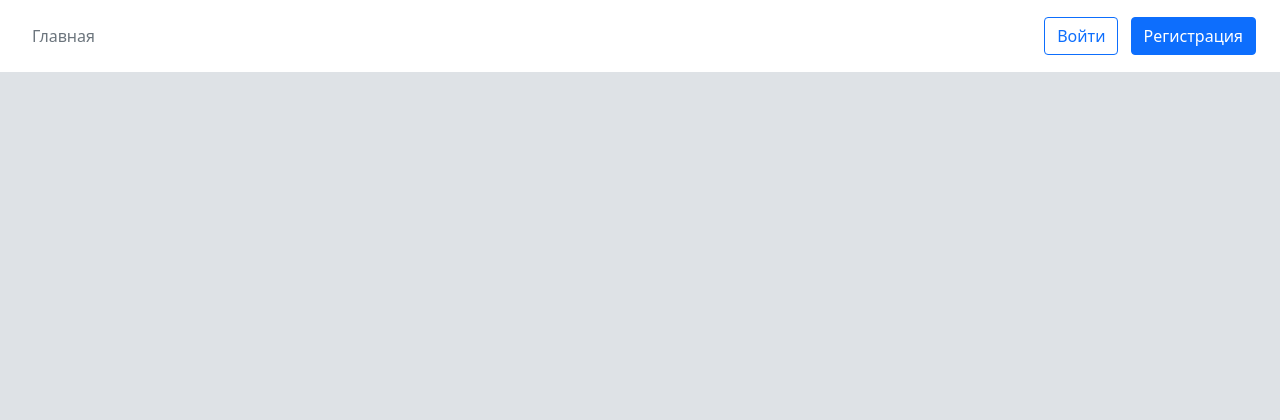
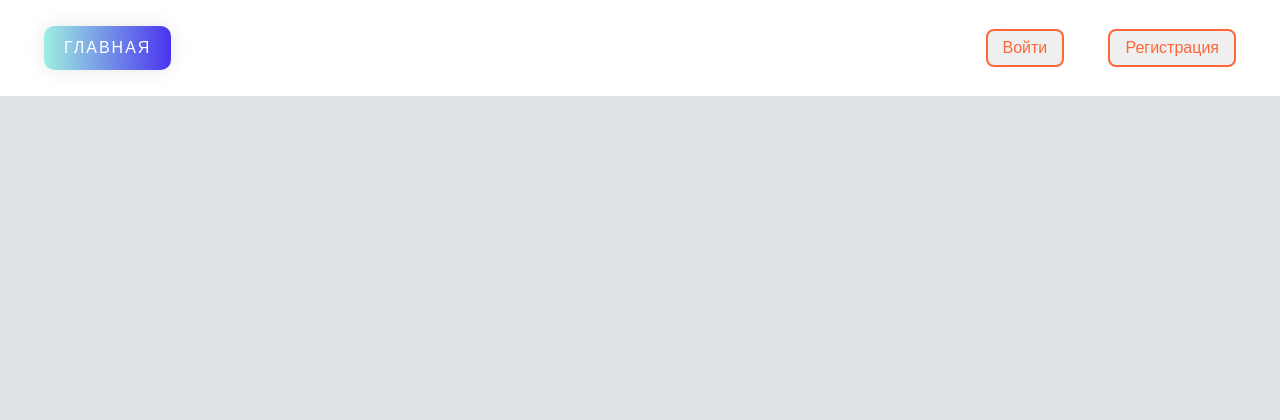
Before and after one commit to KappaRoss2/pub_search, a Django app: page / in a window 1280 px wide. Shown: the top 420 px of the page. Run offline with Django 4.2, Linux system fonts and the light colour scheme.

Commit message:
add base.html, edit main.css

```diff
--- a/pub_search/main/static/main/css/main.css
+++ b/pub_search/main/static/main/css/main.css
@@ -81,13 +81,62 @@ a:hover {
 }
 
 .header_container_ul_li {
-    padding-right: 0.5rem!important;
-    padding-left: 0.5rem!important;
-    text-decoration: none;
-    color: #6c757d;
-    display: block;
-    padding: 0.5rem 1rem;
-    transition: color .15s ease-in-out,background-color .15s ease-in-out,border-color .15s ease-in-out;
+      text-decoration: none;
+      display: inline-block;
+      color: white;
+      padding: 10px 20px;
+      margin: 10px 20px;
+      border-radius: 10px;
+      font-family: 'Montserrat', sans-serif;
+      text-transform: uppercase;
+      letter-spacing: 2px;
+      background-image: linear-gradient(to right, #9EEFE1 0%, #4830F0 51%, #9EEFE1 100%);
+      background-size: 200% auto;
+      box-shadow: 0 0 20px rgba(0, 0, 0, .1);
+      transition: .5s;
+}
+
+.header_container_ul_li:hover {
+  background-position: right center;
+}
+
+.header_container_button {
+    text-align: right;
+}
+
+.header_container_button_click {
+      text-decoration: none;
+      display: inline-block;
+      padding: 5px 15px;
+      margin: 10px 20px;
+      position: relative;
+      overflow: hidden;
+      border: 2px solid #fe6637;
+      border-radius: 8px;
+      font-family: 'Montserrat', sans-serif;
+      color: #fe6637;
+      transition: .2s ease-in-out;
+}
+
+.header_container_button_click:before {
+  content: "";
+  background: linear-gradient(90deg, rgba(255, 255, 255, .1), rgba(255, 255, 255, .5));
+  height: 50px;
+  width: 50px;
+  position: absolute;
+  top: -8px;
+  left: -75px;
+  transform: skewX(-45deg);
+}
+
+.header_container_button_click:hover {
+  background: #fe6637;
+  color: #fff;
+}
+
+.header_container_button_click:hover:before {
+  left: 150px;
+  transition: .5s ease-in-out;
 }
 
 .footer_container {
@@ -126,3 +175,10 @@ a:hover {
 }
 
 }
+
+@media (min-width: 768px){
+.header_container_button {
+    flex: 0 0 auto;
+    width: 25%;
+}
+}
--- /dev/null
+++ b/pub_search/main/templates/main/base.html
@@ -0,0 +1,31 @@
+{% load static %}
+<!doctype html>
+<html lang="en">
+<head>
+    <meta charset="UTF-8">
+    <meta name="viewport"
+          content="width=device-width, user-scalable=no, initial-scale=1.0, maximum-scale=1.0, minimum-scale=1.0">
+    <meta http-equiv="X-UA-Compatible" content="ie=edge">
+    <link rel="stylesheet" href="https://cdn.jsdelivr.net/npm/bootstrap@5.1.3/dist/css/bootstrap.min.css">
+    <link rel="stylesheet" href="{% static 'main/css/main.css' %}">
+    <link rel="stylesheet" href="{% static 'main/font-awesome/css/font-awesome.min.css' %}">
+    <title>    {% block title %}{% endblock %}</title>
+</head>
+<header>
+    {% block header %}
+    {% endblock %}
+</header>
+<body>
+    <main>
+       <div class="search-box">
+           <input type="text" class="search-txt" placeholder="Поиск">
+           <a href="#" class="search-btn"><i class="fa fa-search" aria-hidden="true"></i></a>
+       </div>
+    </main>
+    <footer>
+        <div class="footer">
+            <p class="footer_container">KappaRoss</p>
+        </div>
+    </footer>
+</body>
+</html>
--- a/pub_search/main/templates/main/home.html
+++ b/pub_search/main/templates/main/home.html
@@ -1,38 +1,16 @@
-{% load static %}
-<!doctype html>
-<html lang="en">
-<head>
-    <meta charset="UTF-8">
-    <meta name="viewport"
-          content="width=device-width, user-scalable=no, initial-scale=1.0, maximum-scale=1.0, minimum-scale=1.0">
-    <meta http-equiv="X-UA-Compatible" content="ie=edge">
-    <link rel="stylesheet" href="https://cdn.jsdelivr.net/npm/bootstrap@5.1.3/dist/css/bootstrap.min.css">
-    <link rel="stylesheet" href="{% static 'main/css/main.css' %}">
-    <link rel="stylesheet" href="{% static 'main/font-awesome/css/font-awesome.min.css' %}">
-    <title>Главная страница</title>
-</head>
-<header>
-    <div class="header_container">
-        <ul class="header_container_ul">
-            <li><a href="" class="header_container_ul_li">Главная</a></li>
-        </ul>
-        <div class="col-md-3 text-end">
-            <button type="button" class="btn btn-outline-primary me-2">Войти</button>
-            <button type="button" class="btn btn-primary">Регистрация</button>
-        </div>
+{% extends 'main/base.html' %}
+
+{% block title %}Главная страница{% endblock %}
+
+
+{% block header %}
+<div class="header_container">
+    <ul class="header_container_ul">
+        <li><a href="" class="header_container_ul_li">Главная</a></li>
+    </ul>
+    <div class="header_container_button">
+        <button type="button" class="header_container_button_click">Войти</button>
+        <button type="button" class="header_container_button_click">Регистрация</button>
     </div>
-</header>
-<body>
-    <main>
-       <div class="search-box">
-           <input type="text" class="search-txt" placeholder="Поиск">
-           <a href="#" class="search-btn"><i class="fa fa-search" aria-hidden="true"></i></a>
-       </div>
-    </main>
-    <footer>
-        <div class="footer">
-            <p class="footer_container">KappaRoss</p>
-        </div>
-    </footer>
-</body>
-</html>
+</div>
+{% endblock %}
--- a/pub_search/main/views.py
+++ b/pub_search/main/views.py
@@ -1,5 +1,4 @@
 from django.shortcuts import render
-from django.http import HttpResponse
 
 
 def home(request):
```
